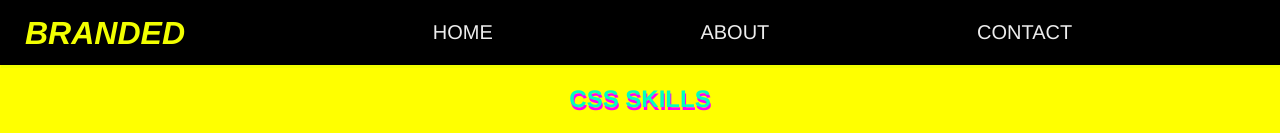
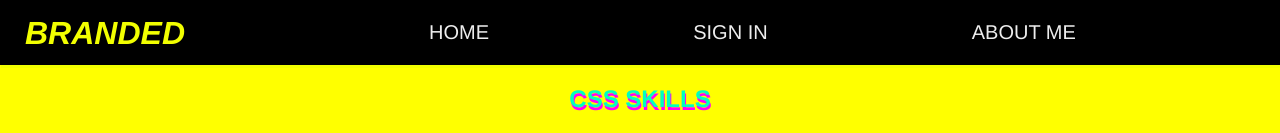
Before and after one commit to Kamogelo-7/Intermediate-Portfolio, a plain HTML site: page about me.html in a window 1280 px wide. Shown: the top 133 px of the page. Drawn offline with Linux system fonts and the light colour scheme.

Commit message:
Update about me.html

```diff
--- a/about me.html
+++ b/about me.html
@@ -16,8 +16,8 @@
         <b>branded</b>
         <ul>
           <li><a href="index.html">home</a></li>
-          <li><a href="sign in.html">about</a></li>
-          <li><a href="about me.html">contact</a></li>
+          <li><a href="sign in.html">sign in</a></li>
+          <li><a href="about me.html">about me</a></li>
         </ul>
       </nav>
     </header>
```
